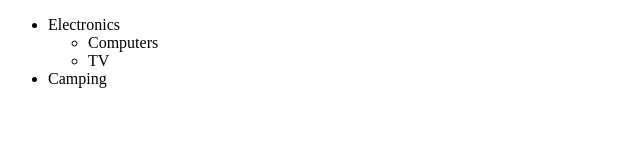
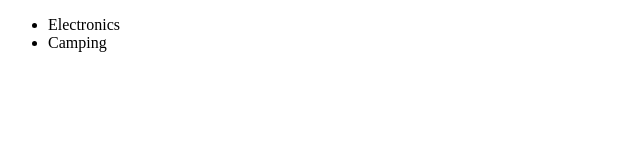
Before and after one commit to renanlimabl/treeViewJSTesting, a plain HTML site: page index.html in a window 1280 px wide. Shown: the whole page, without its empty margins (0-640 px from the left). Drawn offline with Linux system fonts and the light colour scheme.

Commit message:
add forma recursiva

```diff
--- a/components/main.js
+++ b/components/main.js
@@ -21,36 +21,42 @@ function Tree(data) {
 
 
 
-  // Verifica quais não tem pai, então são os "first level"
+  // Verifica quais não tem parent, então são os "first level"
   var firstLevels = data.filter(item => !item.parent)
   /**
    * console.log(firstLevels) =
-   * { filho: 8, name: "Electronics", pai: null },
-   * { filho: 18, name: "Camping", pai: null },
+   * { id: 8, name: "Electronics", parent: null },
+   * { id: 18, name: "Camping", parent: null },
    */
 
+  var gerFirstLis = firstLevels.map(buildTree)
+  gerFirstLis.forEach(li => menuPrincipal.append(li))
 
-  firstLevels.forEach(item => {
+  function buildTree(item) {
     // PARA CADA LEVEL, VOU TER QUE CRIAR UM LI;
     var li = document.createElement('li')
-
     // ADICIONAR O TEXTO DE CADA FIRST LEVEL NA LI;
     li.innerHTML = item.name
 
-    // PROCURAREMOS OS FILHOS DOS ELEMENTOS PAIS.
+    // PROCURAREMOS OS FILHOS DOS ELEMENTOS parent.
     var filho = data.filter(child => child.parent === item.id)
-    filho.forEach(subfilho => {
+
+    if (filho.length > 0) {
+      li.addEventListener('click', function (event) {
+        event.stopPropagation()
+        event.target.classList.toggle('open')
+      })
+      li.classList.add('has-children')
       var subMenu = document.createElement('ul')
-      var li2 = document.createElement('li')
-      li2.innerHTML = subfilho.name;
-      subMenu.append(li2)
+      filho
+        .map(buildTree)
+        .forEach(li => subMenu.append(li))
       li.append(subMenu)
-    })
+    }
 
+    return li
+  }
 
-    // ADICIONA AO MEU PRINCIPAL O LI CRIADO.
-    menuPrincipal.append(li)
-  })
 
 
 
--- a/index.html
+++ b/index.html
@@ -6,6 +6,7 @@
   <meta http-equiv="X-UA-Compatible" content="IE=edge">
   <meta name="viewport" content="width=device-width, initial-scale=1.0">
   <title>Tree View</title>
+  <link rel="stylesheet" href="styles.css">
 </head>
 
 <body>
--- a/styles.css
+++ b/styles.css
@@ -1,4 +1,4 @@
-/* li > ul {
+li > ul {
   display: none;
 }
 
@@ -9,4 +9,4 @@ nav#tree li.has-children {
 
 li.open > ul {
   display: block;
-}  */
+}
```
